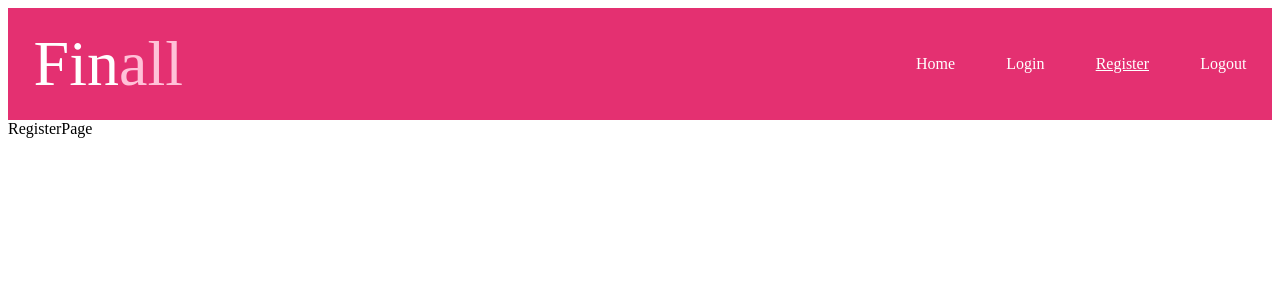
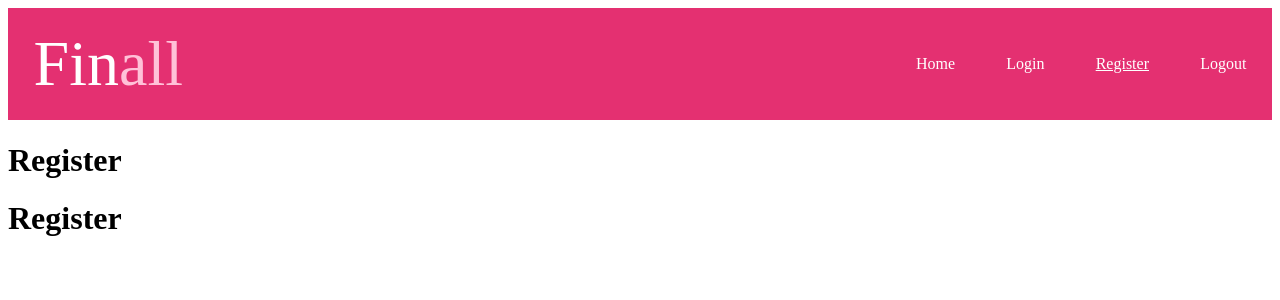
Before and after one commit to Tomas-Sinkevicius-new/Galutinis_praktinis_atsiskaitymas_TS, a React (Vite) app: page /register in a window 1280 px wide. Shown: the top 300 px of the page. Built offline with nearby package versions, Linux system fonts and the light colour scheme; no server answers.

Commit message:
register+login +jsxForm nepradeta

```diff
--- a/src/App.jsx
+++ b/src/App.jsx
@@ -6,6 +6,7 @@ import HomePage from './pages/HomePage';
 import LoginPage from './pages/LoginPage';
 import RegisterPage from './pages/RegisterPage';
 import ShopPage from './pages/ShopPage';
+import ProfilePage from './pages/ProfilePage';
 
 function App() {
   return (
@@ -14,6 +15,7 @@ function App() {
       <Toaster />
       <Routes>
         <Route path='/' element={<HomePage />} />
+        <Route path='/profile' element={<ProfilePage />} />
         <Route path='/login' element={<LoginPage />} />
         <Route path='/register' element={<RegisterPage />} />
         <Route path='/shop' element={<ShopPage />} />
--- /dev/null
+++ b/src/components/auth/RegisterForm.jsx
@@ -0,0 +1,11 @@
+import React from 'react';
+
+function RegisterForm() {
+  return (
+    <div>
+      <h1>Register</h1>
+    </div>
+  );
+}
+
+export default RegisterForm;
--- a/src/pages/RegisterPage.jsx
+++ b/src/pages/RegisterPage.jsx
@@ -1,7 +1,34 @@
+import { createUserWithEmailAndPassword } from 'firebase/auth';
 import React from 'react';
+import { auth } from '../firebase/firebase';
+import { toast } from 'react-hot-toast';
+import RegisterForm from '../components/auth/RegisterForm';
 
-function RegisterPage() {
-  return <div>RegisterPage</div>;
+function RegisterPage({ email, password }) {
+  function register() {
+    createUserWithEmailAndPassword(auth, email, password)
+      .then((userCredential) => {
+        // Signed in
+        const user = userCredential.user;
+        console.log('user ===', user);
+        toast.success('WP MATE, You REGISTERED');
+        // ...
+      })
+      .catch((error) => {
+        const errorCode = error.code;
+        const errorMessage = error.message;
+        console.log('errorMessage ===', errorMessage);
+        toast.error('Something wrong...');
+        // ..
+      });
+  }
+
+  return (
+    <div>
+      <h1>Register</h1>
+      <RegisterForm onRegister={register} />
+    </div>
+  );
 }
 
 export default RegisterPage;
```
